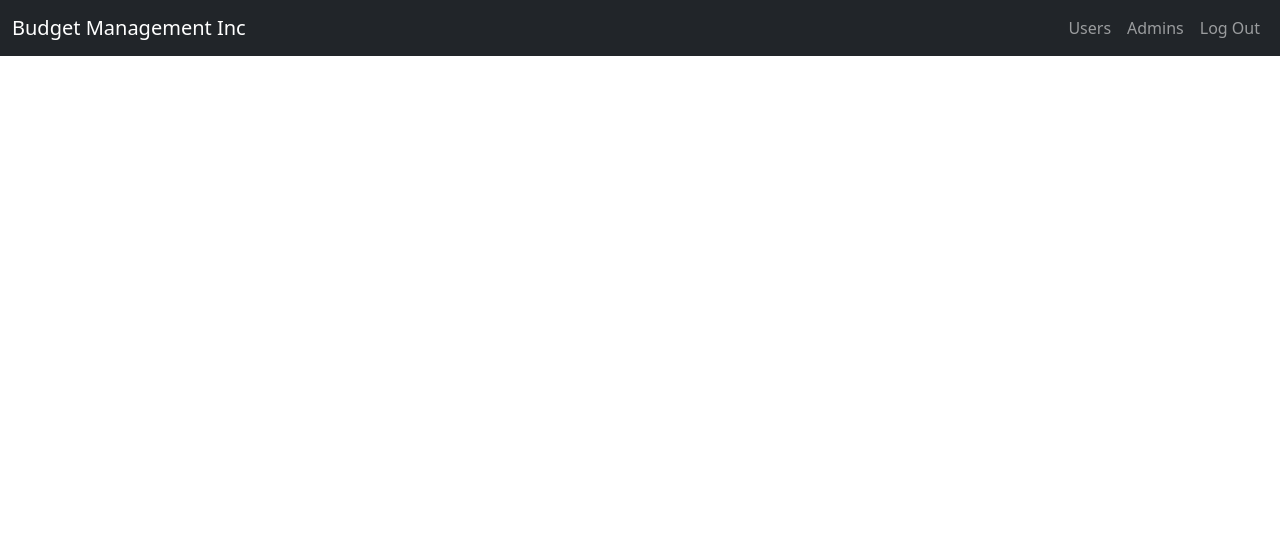
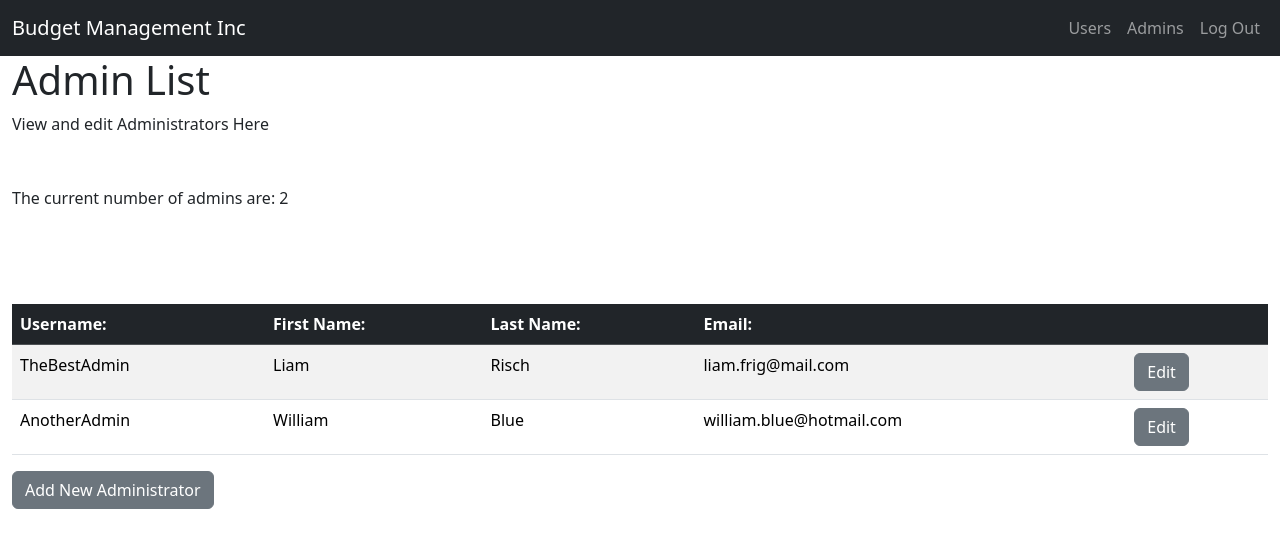
Before and after one commit to ahorner54/CollegeExpenseTracker, a Django app: page /administration/admin_list/ in a window 1280 px wide. Shown: the top 548 px of the page. Run offline with Django 5.2, Linux system fonts and the light colour scheme; data comes from the database, SQL or seed files in the repository; both versions use the stored data as it was after the commit.

Commit message:
Added views,templates,and urls for the administrator account

```diff
--- a/ExpenseTracker/ExpenseTracker/settings.py
+++ b/ExpenseTracker/ExpenseTracker/settings.py
@@ -10,7 +10,6 @@ For the full list of settings and their values, see
 https://docs.djangoproject.com/en/5.0/ref/settings/
 """
 
-import os
 from pathlib import Path
 
 # Build paths inside the project like this: BASE_DIR / 'subdir'.
@@ -122,10 +121,6 @@ USE_TZ = True
 STATIC_URL = 'static/'
 
 
-STATICFILES_DIRS = [
-    os.path.join(BASE_DIR, 'static'),
-]
-
 # Default primary key field type
 # https://docs.djangoproject.com/en/5.0/ref/settings/#default-auto-field
 
--- a/ExpenseTracker/administration/static/css/administration.css
+++ b/ExpenseTracker/administration/static/css/administration.css
@@ -1,6 +1,4 @@
-p {
-  color: red;
-}
+
 
 .container-fluid.body-section{
   margin-top: 40px;
--- a/ExpenseTracker/administration/templates/administration/admin_list.html
+++ b/ExpenseTracker/administration/templates/administration/admin_list.html
@@ -3,3 +3,49 @@
 {% block title %}
   <title>Admin List</title>
 {% endblock title %}
+
+
+{% block content %}
+<div class="container-fluid">
+  <div class="header-section">
+    <h1 style="margin-top: 0px">Admin List</h1>
+    <p>
+      View and edit Administrators Here
+    </p>
+  </div>
+
+  <div class="body-section">
+    <p style="margin-top: 50px; margin-bottom: 70px;">The current number of admins are: {{ number_of_admins }}</p>
+    <br>
+  </div>
+
+  <div class="table-section">
+    {% if admin_list %}
+      <table class="table table-striped">
+        <thead class="table-dark">
+          <th>Username:</th>
+          <th>First Name:</th>
+          <th>Last Name:</th>
+          <th>Email:</th>
+          <th></th>
+        </thead>
+        {% for admin in admin_list %}
+          <tr>
+            <td>{{admin.username}}</td>
+            <td>{{admin.first_name}}</td>
+            <td>{{admin.last_name}}</td>
+            <td>{{admin.email}}</td>
+            <td><a href="{% url 'admin_detail' admin.username %}" class="btn btn-secondary">Edit</a></td>
+          </tr>
+          {% endfor %}
+      </table>
+      {% else %}
+        <p>No Administrators On Record</p>
+    {% endif %}
+
+    <a href="{% url 'add_admin' %}" class="btn btn-secondary">Add New Administrator</a>
+
+  </div>
+
+</div>
+{% endblock %}
--- a/ExpenseTracker/administration/urls.py
+++ b/ExpenseTracker/administration/urls.py
@@ -3,10 +3,15 @@ from . import views
 
 urlpatterns = [
     path('', views.home, name='administration_home'),
-    path('admin_list/', views.adminList, name='admin_list'),
     path('', views.userForm, name='user_form'),
     path('user/<str:pk>', views.user_view, name='user_detail'),
     path('addUser/', views.add_user, name="add_user"),
     path("update_user/<str:pk>", views.update_user, name = "update_user"),
     path("delete_user/<str:pk>", views.delete_user, name = "delete_user"),
+
+    path('admin_list/', views.adminList, name='admin_list'),
+    path('admin/<str:pk>', views.admin_view, name='admin_detail'),
+    path('addAdmin/', views.add_admin, name="add_admin"),
+    path("update_admin/<str:pk>", views.update_admin, name = "update_admin"),
+    path("delete_admin/<str:pk>", views.delete_user, name = "delete_admin"),
 ]
--- a/ExpenseTracker/administration/views.py
+++ b/ExpenseTracker/administration/views.py
@@ -1,6 +1,6 @@
 from pyexpat.errors import messages
 from django.shortcuts import redirect, render
-from .forms import AddUserForm
+from .forms import AddUserForm, AddAdminForm
 
 
 # Create your views here.
@@ -52,10 +52,47 @@ def delete_user(request, pk):
     user.delete()
     return redirect("administration_home")
 
+def userForm(request):
+    return render(request, 'administration/user_form.html', {})
+
+
 
 def adminList(request):
-    return render(request, 'administration/admin_list.html', {})
+    admin_list = User.objects.filter(groups__name = 'Administration')
+    count = User.objects.filter(groups__name = 'Administration').count
+    return render(request, 'administration/admin_list.html', {"admin_list": admin_list, "number_of_admins": count})
 
+def admin_view(request, pk):
+    admin = User.objects.get(username=pk)
+    return render(request, "administration/admin.html", context={"admin": admin})
 
-def userForm(request):
-    return render(request, 'administration/user_form.html', {})
+def add_admin(request):
+    form = AddAdminForm(request.POST or None)
+    if request.method == "POST" :
+        if form.is_valid():
+            new_admin = form.save()
+            # messages.success(
+            #     request, "A new User record was added successfully"
+            # )
+            return redirect("admin_list")
+    return render(request, "administration/add_admin.html", {"form": form})
+
+def update_admin(request, pk):
+    current_admin = User.objects.get(username=pk)
+    form = AddAdminForm(request.POST or None, instance = current_admin)
+    if request.method == "POST":
+        if form.is_valid():
+            form.save()
+            # messages.success(
+            #     request, "A current user record was updated."
+            # )
+            return redirect("admin_list")
+    return render(request, "administration/update_admin.html", {"form": form})
+
+def delete_admin(request, pk):
+    user = User.objects.get(username = pk)
+    user.delete()
+    return redirect("admin_list")
+
+def adminForm(request):
+    return render(request, 'administration/admin_form.html', {})
```
Also changed, not shown: ExpenseTracker/administration/forms.py (+13 -0 lines), ExpenseTracker/administration/templates/administration/add_admin.html (added, +25 -0 lines), ExpenseTracker/administration/templates/administration/admin.html (added, +33 -0 lines), ExpenseTracker/administration/templates/administration/update_admin.html (added, +25 -0 lines), ExpenseTracker/db.sqlite3.
